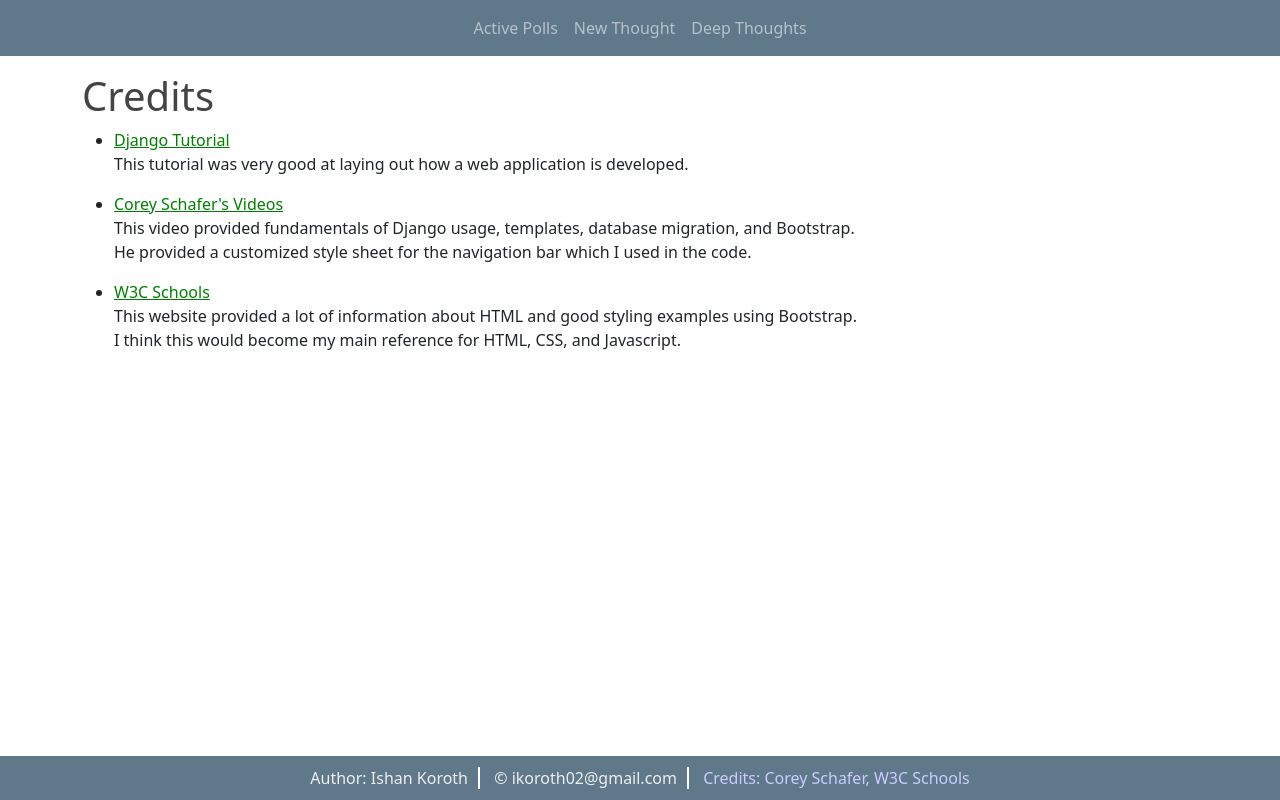
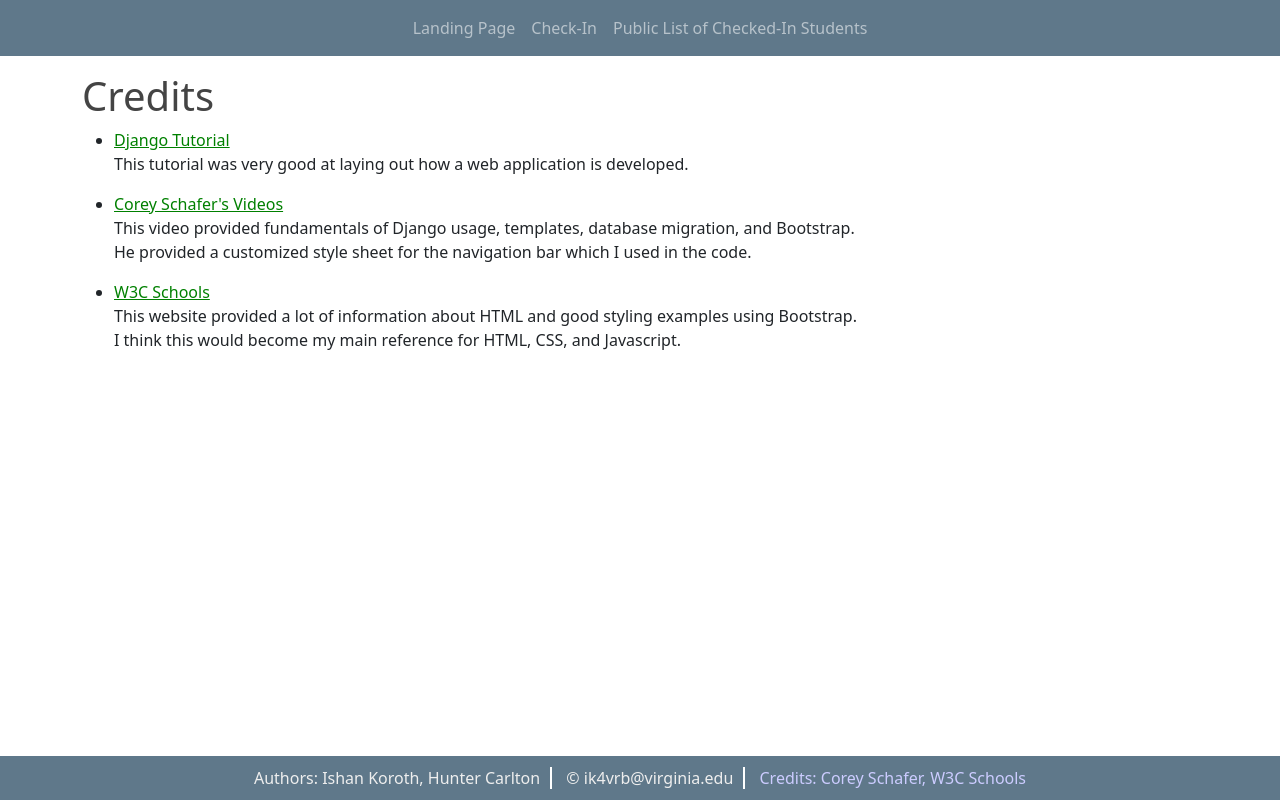
Before and after one commit to ik4vrb/django-assessment, a Django app: page /polls/credits in a window 1280 px wide. Run offline with Django 4.2, Linux system fonts and the light colour scheme; some libraries are stand-ins or nearby versions.

Commit message:
Update base.html

```diff
--- a/polls/templates/polls/base.html
+++ b/polls/templates/polls/base.html
@@ -21,13 +21,13 @@
         <div class="container-fluid justify-content-center">
             <ul class="nav navbar-nav ml-auto">
                 <li class="nav-item">
-                    <a class="nav-link" href="{% url 'polls:index' %}">Active Polls</a>
+                    <a class="nav-link" href="{% url 'polls:index' %}">Landing Page</a>
                 </li>
                 <li class="nav-item">
-                    <a class="nav-link" href="{% url 'polls:deepthoughts' %}">New Thought</a>
+                    <a class="nav-link" href="{% url 'polls:deepthoughts' %}">Check-In</a>
                 </li>
                 <li class="nav-item">
-                    <a class="nav-link" href="{% url 'polls:list' %}">Deep Thoughts</a>
+                    <a class="nav-link" href="{% url 'polls:list' %}">Public List of Checked-In Students</a>
                 </li>
             </ul>
         </div>
@@ -36,8 +36,8 @@
     {% block content %} {% endblock content %}
     </div>
     <div class="footer bg-steel navbar-dark">
-        <span class="footer-item">Author: Ishan Koroth</span>
-        <span class="footer-item">&#169; ikoroth02@gmail.com</span>
+        <span class="footer-item">Authors: Ishan Koroth, Hunter Carlton</span>
+        <span class="footer-item">&#169; ik4vrb@virginia.edu</span>
         <span class="footer-item footer-last"><a class="footer-link" href="{% url 'polls:credits' %}">Credits: Corey Schafer, W3C Schools</a></span>
     </div>
 </body>
```
